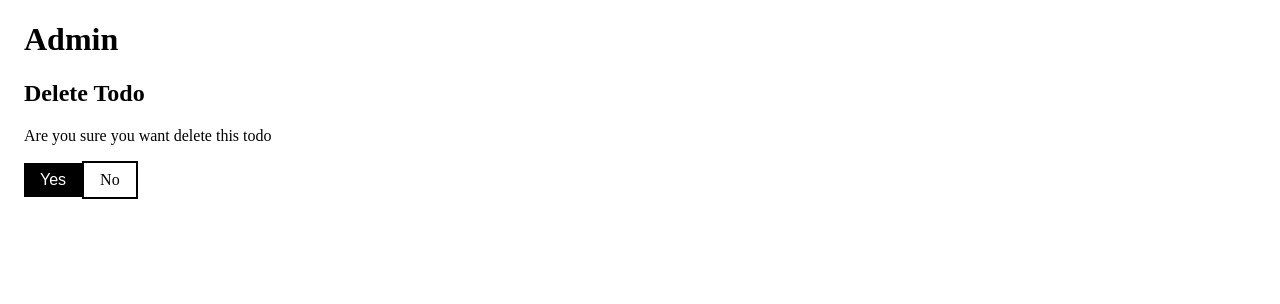
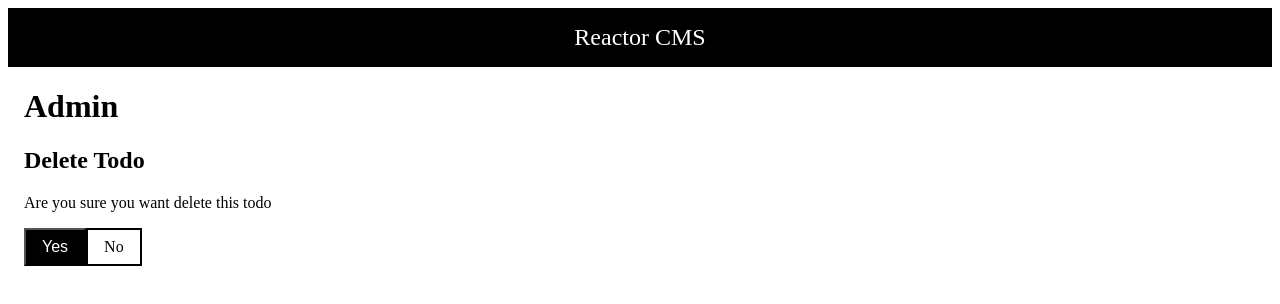
Before and after one commit to mohamedMallahi/reactorcms, a Next.js app: page /admin/delete/1 in a window 1280 px wide. Shown: the top 304 px of the page. Built offline with nearby package versions, Linux system fonts and the light colour scheme.

Commit message:
2 files modified, 1 added

```diff
--- /dev/null
+++ b/components/Navbar.js
@@ -0,0 +1,3 @@
+export default function Navbar() {
+  return <nav>Reactor CMS</nav>;
+}
--- a/pages/_app.js
+++ b/pages/_app.js
@@ -1,10 +1,11 @@
 // import '../styles/bootstrap.css';
+import Navbar from '../components/Navbar';
 import '../styles/globals.css';
 
 function MyApp({ Component, pageProps }) {
   return (
     <>
-      {/* <Navbar /> */}
+      <Navbar />
       <main>
         <Component {...pageProps} />
       </main>
--- a/styles/globals.css
+++ b/styles/globals.css
@@ -8,6 +8,14 @@ body {
 
 main {
   padding: 0 1rem;
+}
+
+nav {
+  padding: 1rem;
+  background-color: #000;
+  color: #fff;
+  text-align: center;
+  font-size: 1.5rem;
 }
 
 .completed {
@@ -51,7 +59,7 @@ td {
 .btn {
   display: inline-block;
   padding: 0.5rem 1rem !important;
-  border: 0;
+  /* border: 0; */
   outline: 0;
   background: #000;
   color: #fff;
```
